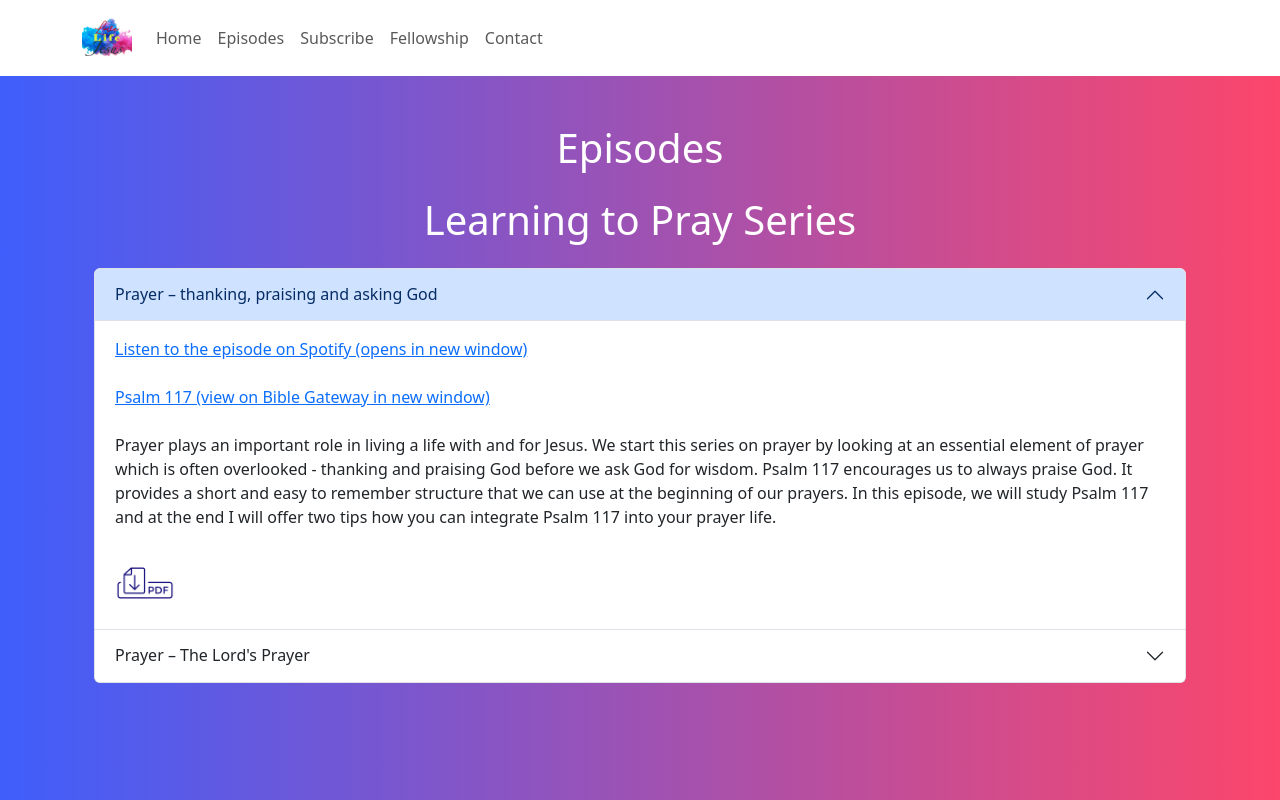
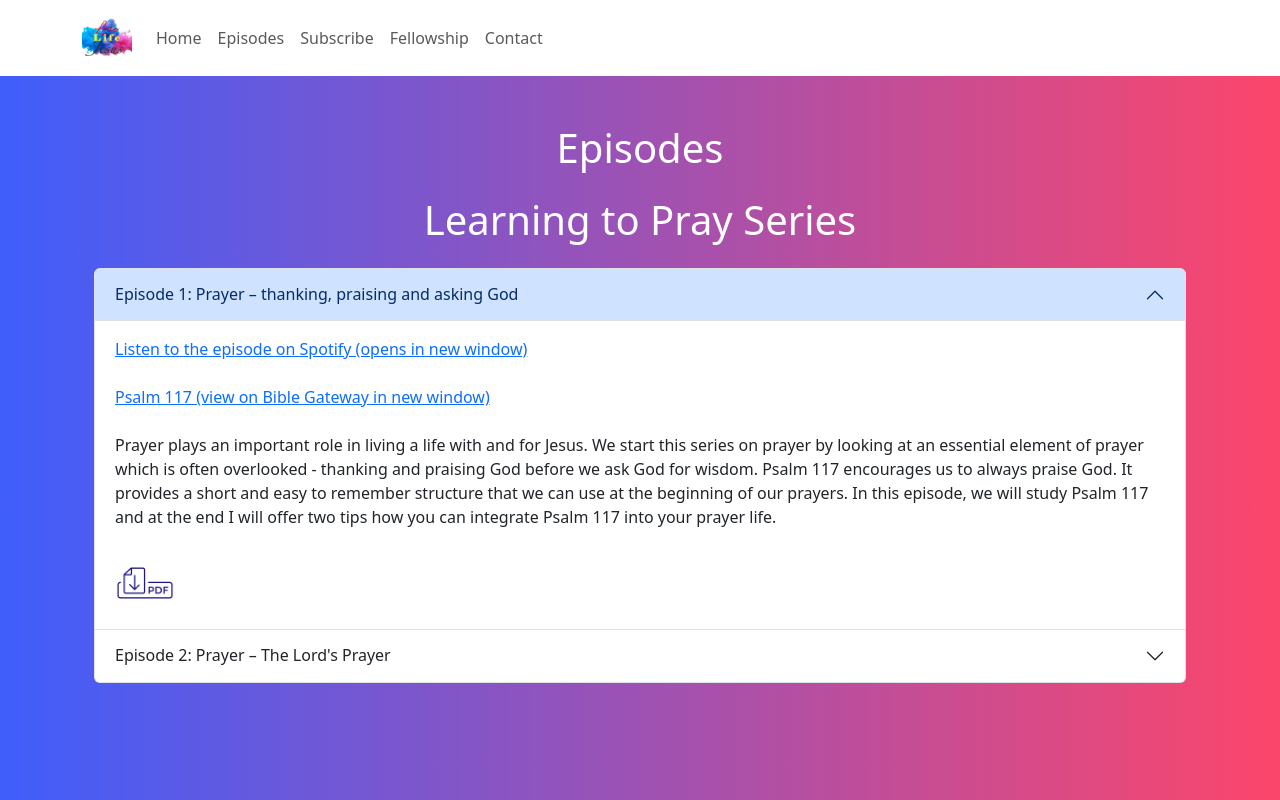
Before and after one commit to daveajlee/love-life-jesus, a React (Vite) app: page /#/episodes in a window 1280 px wide. Built offline with nearby package versions, Linux system fonts and the light colour scheme.

Commit message:
Add prefix for episodes with the episode number

```diff
--- a/src/pages/Episodes.jsx
+++ b/src/pages/Episodes.jsx
@@ -14,7 +14,7 @@ const Episodes = () => (
             <Col className="mt-3">
                 <Accordion defaultActiveKey="0">
                     <Accordion.Item eventKey="0">
-                        <Accordion.Header>Prayer – thanking, praising and asking God</Accordion.Header>
+                        <Accordion.Header>Episode 1: Prayer – thanking, praising and asking God</Accordion.Header>
                         <Accordion.Body>
                             <a target="_blank" rel="noreferrer" href="https://podcasters.spotify.com/pod/show/dajlee85/episodes/Prayer---thanking--praising-and-asking-God-e2qf9ju">Listen to the episode on Spotify (opens in new window)</a>
                             <br/><br/>
@@ -28,7 +28,7 @@ In this episode, we will study Psalm 117 and at the end I will offer two tips ho
                         </Accordion.Body>
                     </Accordion.Item>
                     <Accordion.Item eventKey="1">
-                        <Accordion.Header>Prayer –  The Lord's Prayer</Accordion.Header>
+                        <Accordion.Header>Episode 2: Prayer –  The Lord's Prayer</Accordion.Header>
                         <Accordion.Body>
                             <a target="_blank" rel="noreferrer" href="https://open.spotify.com/episode/6bc45P37BFttO0CFsvLGZd?si=sfWj7XVVRNiLjAHSLfOE9w">Listen to the episode on Spotify (opens in new window)</a>
                             <br/><br/>
```
